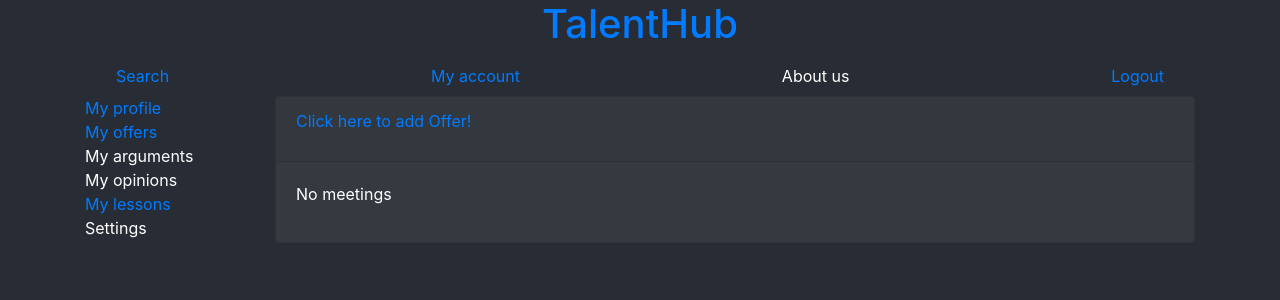
After one commit to Rychh/TalentHub_v1, a Django app: page /myLessons/ in a window 1280 px wide. The commit adds this page. Shown: the top 300 px of the page. Run offline with Django 3.2, Linux system fonts and the light colour scheme; the visitor is signed in with stand-in values (Sample User, id 1); data that the repository does not hold is empty; some libraries are stand-ins or nearby versions.

Commit message:
added list of meetings

```diff
--- a/talenthub/urls.py
+++ b/talenthub/urls.py
@@ -28,5 +28,6 @@ urlpatterns = [
     path("profile/<username>/", views.profile, name="profile"),
     path("myProfile/", views.myProfile, name="myProfile"),
     path("myOffers/", views.myOffers, name="myOffers"),
+    path("myLessons/", views.myLessons, name="myLessons"),
     path("addOffer/", views.addOffer, name="addOffer"),
 ]
--- a/talenthub/views.py
+++ b/talenthub/views.py
@@ -1,7 +1,7 @@
 from django.shortcuts import render, redirect
 from django.contrib.auth.decorators import login_required
 from django.db.models import Count
-from .models import Offer, Category, Profile
+from .models import *
 from django.views.decorators.http import require_GET
 from django.contrib.auth import get_user
 from django import forms
@@ -74,6 +74,12 @@ def myOffers(request):
     context = {'offers': offers}
     return render(request, 'myOffers.html', context)
 
+@login_required
+def myLessons(request):
+    currUser = get_user(request)
+    meetings = Meeting.objects.filter(student__user=currUser).order_by('status')
+    context = {'meetings': meetings}
+    return render(request, 'myLessons.html', context)
 
 @login_required
 def addOffer(request):
--- a/templates/myAccount.html
+++ b/templates/myAccount.html
@@ -9,7 +9,7 @@
                 <span><a href="{% url 'myOffers' %}">My offers</a></span>
                 <span>My arguments</span>
                 <span>My opinions</span>
-                <span>My lessons</span>
+                <span><a href="{% url 'myLessons' %}">My lessons</a></span>
                 <span>Settings</span>
             </nav>
         </div>
--- /dev/null
+++ b/templates/myLessons.html
@@ -0,0 +1,30 @@
+{% extends 'myAccount.html' %}
+{% block myProfileContent %}
+    <div class="card-header">
+        <p><a href="{% url 'addOffer' %}">Click here to add Offer!</a></p>
+    </div>
+    <div class="card-body">
+        {% if meetings %}
+            {% for m in meetings %}
+                <div class="card mb-3">
+                    <div class="card-body bg-dark">
+                        <span class="card-text bg-dark">{{ m.date }} - {{ m.agreed_price }}
+                        Talents {% if m.status.name == 'pending' %}
+                            <span class="badge badge-secondary">pending</span>
+                        {% elif m.status.name == 'agreed' %}
+                            <span class="badge badge-success">success</span>
+                        {% endif %}
+
+                        </span>
+                        <p class="card-text bg-dark">
+                            Lesson with {{ m.student }} on
+                            {{ m.offer.category }}
+                        </p>
+                    </div>
+                </div>
+            {% endfor %}
+        {% else %}
+            <p>No meetings</p>
+        {% endif%}
+    </div>
+{% endblock %}
```
